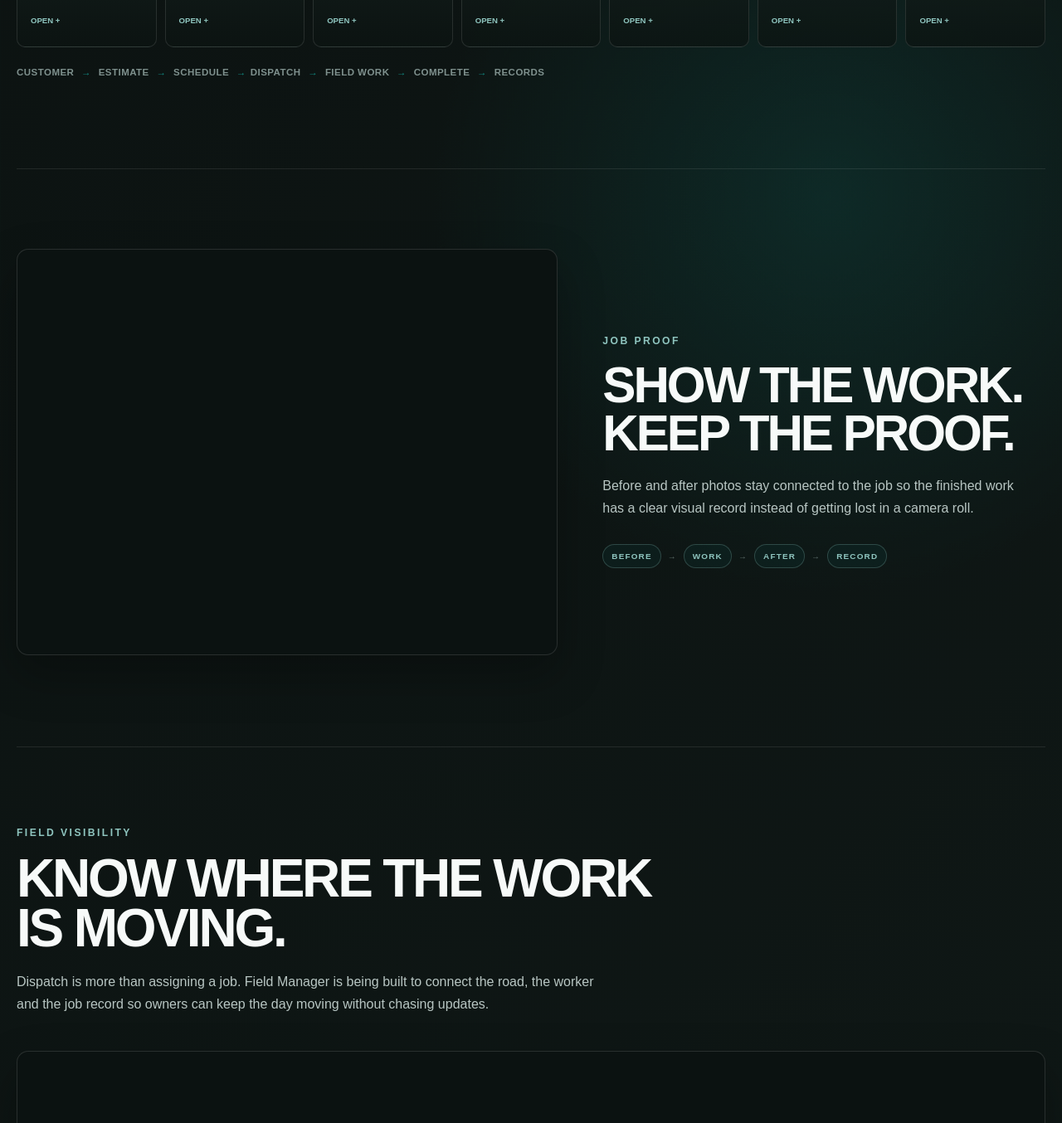
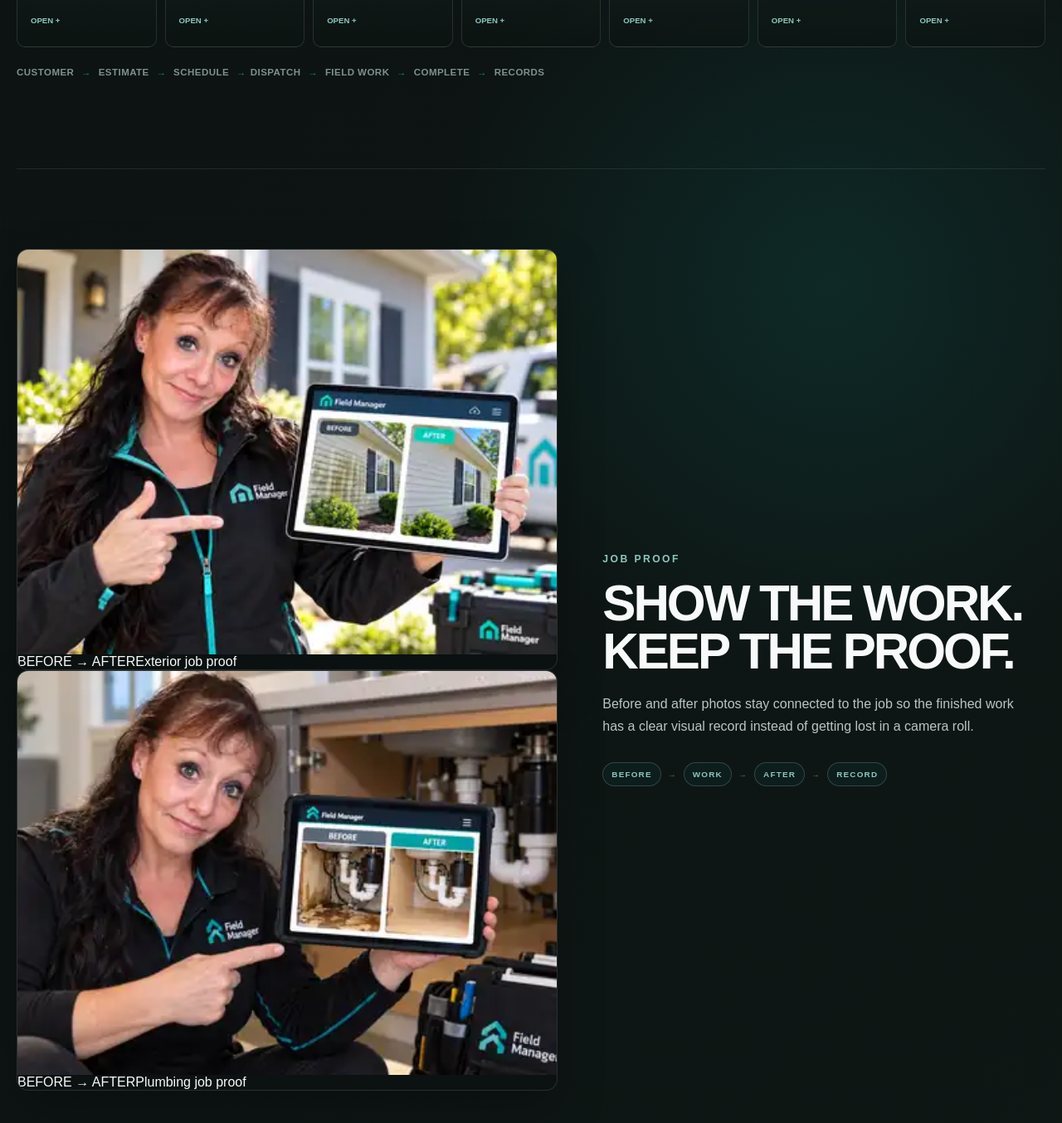
Before and after one commit to larrinamsalva/field-manager-website, a Next.js app: page / in a window 1280 px wide. Shown: the part 1331-2685 px from the top of the page at 83% size. Built offline with nearby package versions, Linux system fonts and the light colour scheme.

Commit message:
Add two before and after examples to Job Proof

```diff
--- a/app/page.tsx
+++ b/app/page.tsx
@@ -1,4 +1,5 @@
 import BetaSignupForm from "./BetaSignupForm";
+import { jobProofExteriorSrc, jobProofPlumbingSrc } from "./jobProofImages";
 
 export default function Home() {
   const workflow = [
@@ -211,12 +212,29 @@ export default function Home() {
       </section>
 
       <section className="job-proof-section">
-        <figure className="job-proof-photo">
-          <img
-            src="/field-manager-job-photos.webp"
-            alt="Field Manager user reviewing before and after job photos at a completed work site"
-          />
-        </figure>
+        <div className="job-proof-gallery" aria-label="Field Manager before and after job proof examples">
+          <figure className="job-proof-photo">
+            <img
+              src={jobProofExteriorSrc}
+              alt="Field Manager before and after exterior job photos shown side by side on a tablet"
+            />
+            <figcaption>
+              <span>BEFORE → AFTER</span>
+              Exterior job proof
+            </figcaption>
+          </figure>
+
+          <figure className="job-proof-photo">
+            <img
+              src={jobProofPlumbingSrc}
+              alt="Field Manager before and after plumbing job photos shown side by side on a tablet"
+            />
+            <figcaption>
+              <span>BEFORE → AFTER</span>
+              Plumbing job proof
+            </figcaption>
+          </figure>
+        </div>
 
         <div className="job-proof-copy">
           <p className="eyebrow">JOB PROOF</p>
```
